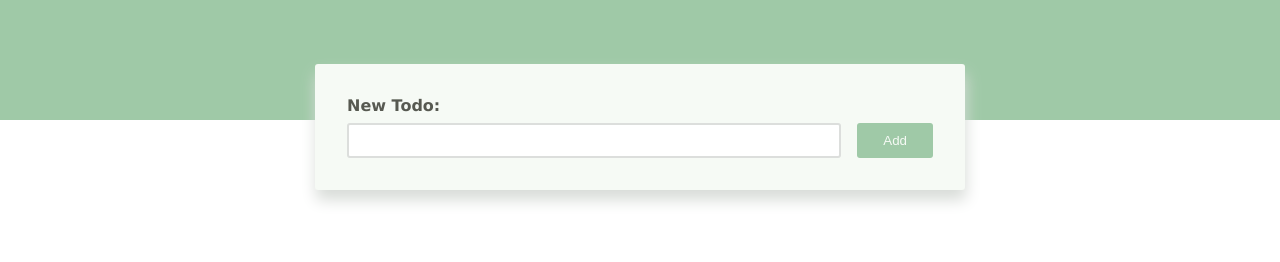
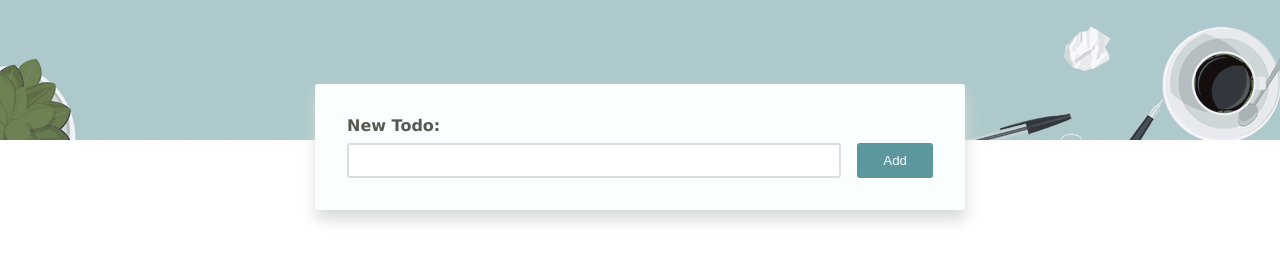
Before and after one commit to vladapilipenco/todo-app, a plain HTML site: page index.html in a window 1280 px wide. Drawn offline with Linux system fonts and the light colour scheme.

Commit message:
Added a background image to the header and changed some colors

```diff
--- a/styles.css
+++ b/styles.css
@@ -1,8 +1,8 @@
 :root {
   /*Colors*/
-  --green-color: #9fc9a7;
-  --green-grey-color: #b8c3b2;
-  --light-green-white-color: #f6faf5;
+  --green-color: #5c979e;
+  --green-grey-color: #b2c1c3;
+  --light-green-white-color: #fafefe;
 
   /*Element Colors*/
   --main-header-color: var(--green-color);
@@ -43,8 +43,10 @@ body {
   font-family: Verdana, sans-serif;
 }
 header {
-  height: 120px;
+  height: 140px;
+  background-image: url("Meet-The-Team-Header-Background.png");
   background-color: var(--main-header-color);
+  background-size: cover;
 }
 main {
   max-width: 650px;
```
Also changed, not shown: Meet-The-Team-Header-Background.png (added).
